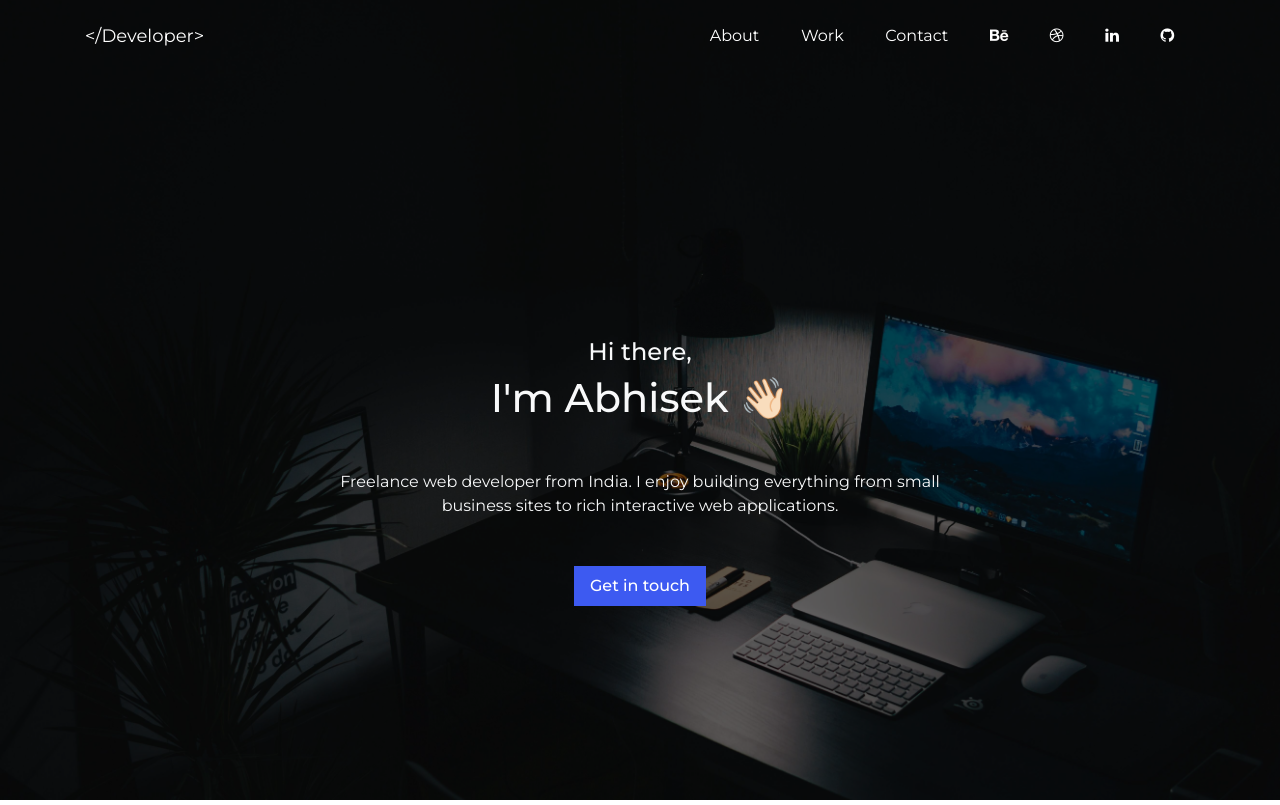
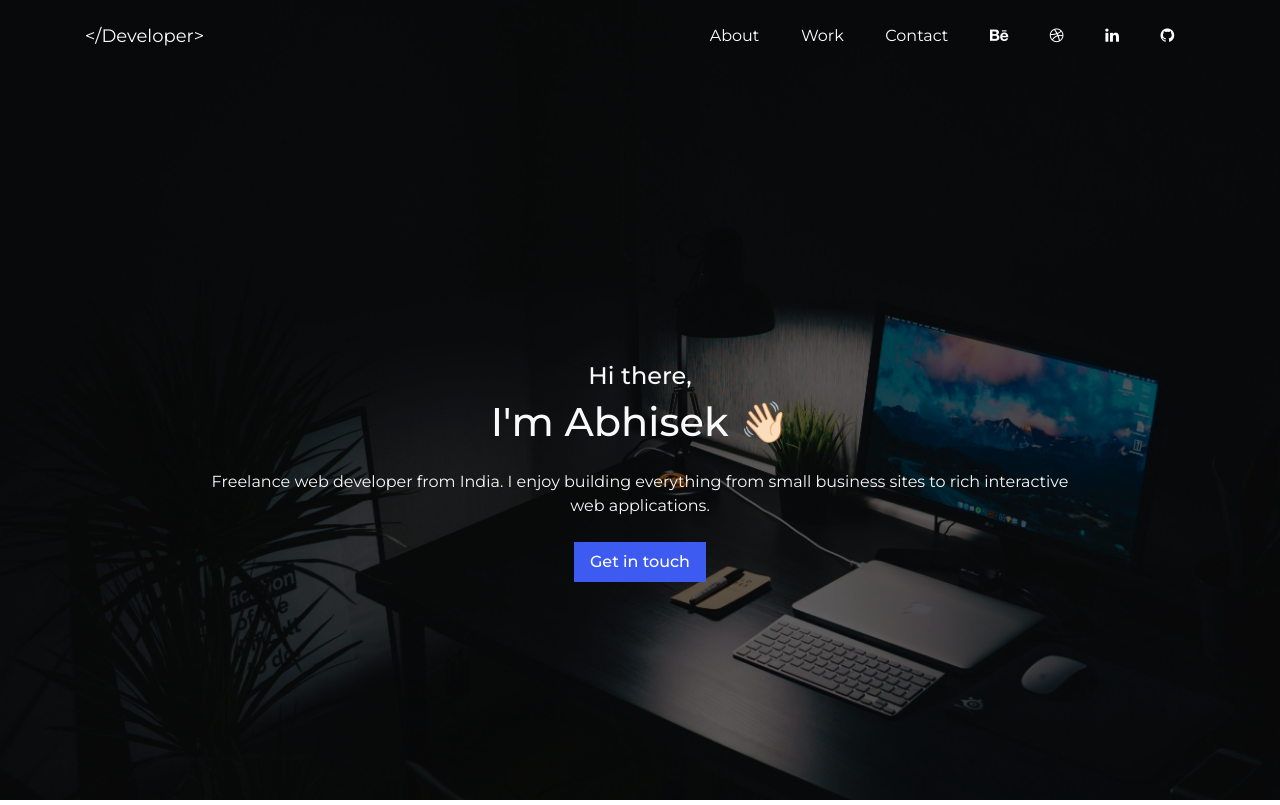
Before and after one commit to abhisek47/portfolio, a PHP site: page / in a window 1280 px wide. Shown: the top 805 px of the page. Run offline with PHP 8.4, Linux system fonts and the light colour scheme; some libraries are stand-ins or nearby versions; some web fonts are replaced.

Commit message:
change margin on banner section

```diff
--- a/index.html
+++ b/index.html
@@ -112,8 +112,8 @@
         <!-- start title -->
         <div class="bio text-light mb-5">
           <h4>Hi there,</h4>
-          <h1 class="mb-5">I'm Abhisek 👋🏻</h1>
-          <p class="mb-5 dev text-center">
+          <h1 class="mb-4">I'm Abhisek 👋🏻</h1>
+          <p class="mb-4 dev text-center">
             Freelance web developer from India. I enjoy building everything from
             small business sites to rich interactive web applications.
           </p>
--- a/style.css
+++ b/style.css
@@ -181,7 +181,7 @@ a:hover {
   align-items: center;
 }
 .bio .dev {
-  width: 60%;
+  width: 80%;
   font-size: 18px;
 }
 
```
